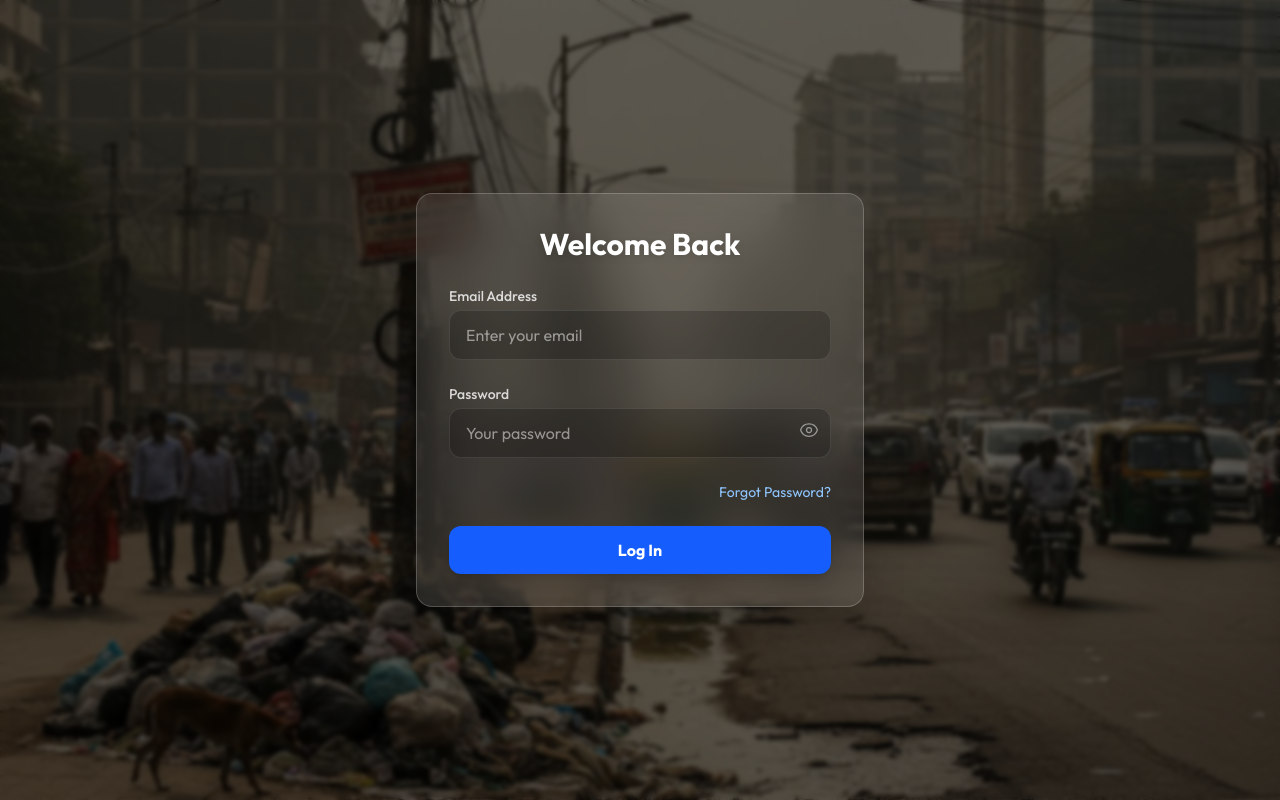
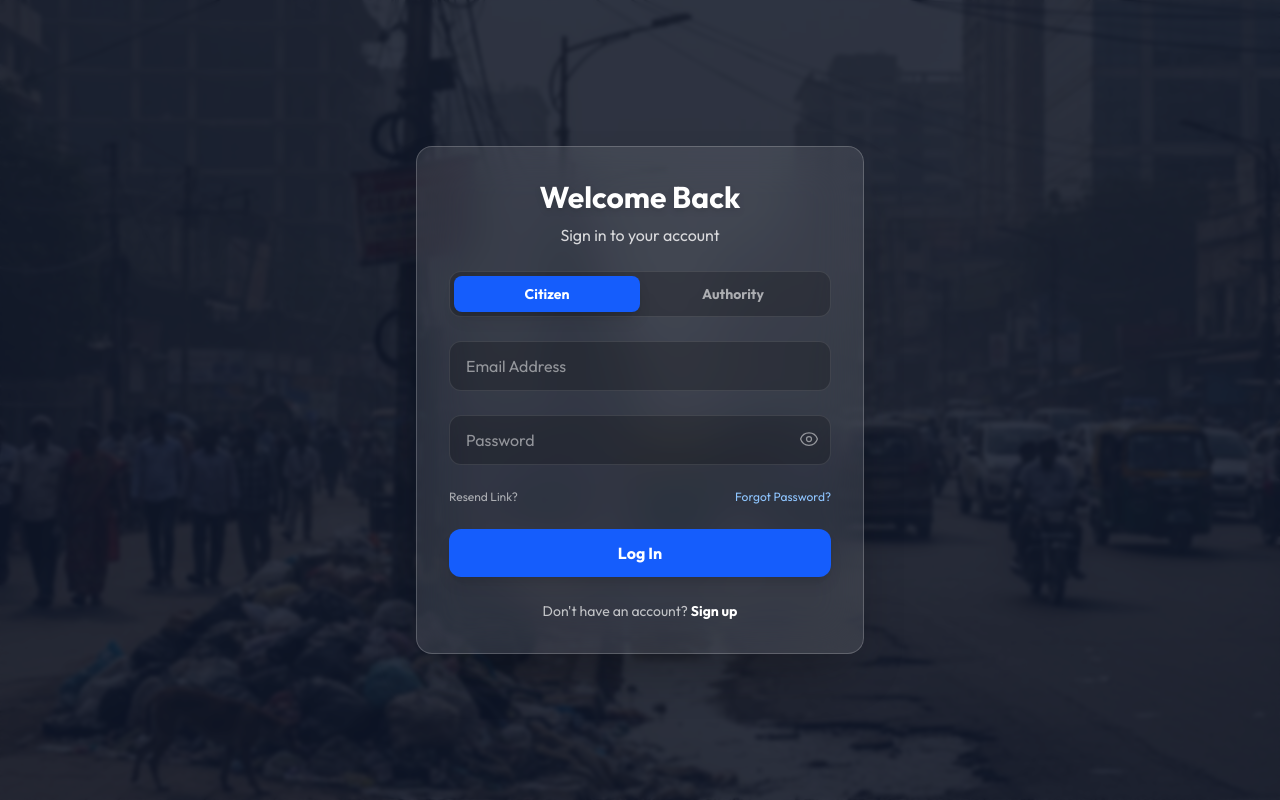
Before and after one commit to rootsatyam/CivicFIx, a Next.js app: page /login in a window 1280 px wide. Built offline with nearby package versions, Linux system fonts and the light colour scheme; no server answers.

Commit message:
Fix issue

```diff
--- a/src/app/login/page.js
+++ b/src/app/login/page.js
@@ -1,6 +1,6 @@
 'use client';
 
-import { useState, useEffect } from 'react';
+import { useState } from 'react';
 import { createBrowserClient } from '@supabase/ssr';
 import { useRouter } from 'next/navigation';
 import Link from 'next/link';
@@ -9,23 +9,18 @@ export default function LoginPage() {
   const [view, setView] = useState('login');
   const [email, setEmail] = useState('');
   const [password, setPassword] = useState('');
-  const [showPassword, setShowPassword] = useState(false); // NEW: Toggle State
+  const [role, setRole] = useState('citizen'); // Visual toggle only
+  const [showPassword, setShowPassword] = useState(false); // NEW: Eye Toggle
 
   const [loading, setLoading] = useState(false);
   const [message, setMessage] = useState(null);
   const [errorMsg, setErrorMsg] = useState(null);
-  const [originUrl, setOriginUrl] = useState('');
   const router = useRouter();
 
   const supabase = createBrowserClient(
     process.env.NEXT_PUBLIC_SUPABASE_URL,
     process.env.NEXT_PUBLIC_SUPABASE_ANON_KEY
   );
-
-  // Get the correct URL (Vercel or Localhost) on load
-  useEffect(() => {
-    setOriginUrl(window.location.origin);
-  }, []);
 
   const handleLogin = async (e) => {
     e.preventDefault();
@@ -47,51 +42,65 @@ export default function LoginPage() {
     }
   };
 
-  const handleResetPassword = async (e) => {
+  const handleResetOrResend = async (e) => {
     e.preventDefault();
     setLoading(true);
+    setMessage(null);
+    setErrorMsg(null);
 
-    // USE THE DYNAMIC ORIGIN URL
-    const { error } = await supabase.auth.resetPasswordForEmail(email, {
-      redirectTo: `${originUrl}/auth/callback?next=/dashboard`,
+    const redirectTo = `${window.location.origin}/auth/callback?next=/dashboard`;
+
+    if (view === 'forgot') {
+        const { error } = await supabase.auth.resetPasswordForEmail(email, { redirectTo });
+        if (error) setErrorMsg(error.message);
+        else setMessage('Reset link sent! Check your email.');
+    } else {
+        // Resend Confirmation
+        const { error } = await supabase.auth.resend({
+            type: 'signup', email, options: { emailRedirectTo: redirectTo }
         });
-
         if (error) setErrorMsg(error.message);
-    else setMessage('Check your email! We sent you a password reset link.');
+        else setMessage('Confirmation email resent!');
+    }
     setLoading(false);
   };
 
   return (
     <div className="min-h-screen flex items-center justify-center p-4 relative">
-      <div className="fixed inset-0 z-0">
-        <img src="/city-issues-bg.jpg" className="w-full h-full object-cover" />
-        <div className="absolute inset-0 bg-black/60 backdrop-blur-[2px]"></div>
+      {/* FIXED BACKGROUND handled by layout.js */}
+      <div className="relative z-10 w-full max-w-md p-8 space-y-6 rounded-2xl shadow-2xl bg-white/10 backdrop-blur-xl border border-white/20">
+
+        <div className="text-center">
+            <h2 className="text-3xl font-bold text-white drop-shadow-md">
+                {view === 'login' ? 'Welcome Back' : view === 'forgot' ? 'Reset Password' : 'Resend Link'}
+            </h2>
+            <p className="text-white/80 mt-2">
+                {view === 'login' ? 'Sign in to your account' : 'Enter your registered email'}
+            </p>
         </div>
 
-      <div className="relative z-10 w-full max-w-md p-8 space-y-6 rounded-2xl shadow-2xl bg-white/10 backdrop-blur-xl border border-white/20">
-        <div className="text-center">
-            <h2 className="text-3xl font-bold text-white drop-shadow-md">{view === 'login' ? 'Welcome Back' : 'Reset Password'}</h2>
+        {message && <div className="bg-green-500/20 border border-green-500/50 p-3 rounded-lg text-center text-white text-sm">{message}</div>}
+        {errorMsg && <div className="bg-red-500/20 border border-red-500/50 p-3 rounded-lg text-center text-white text-sm">{errorMsg}</div>}
+
+        {view === 'login' ? (
+            <>
+                <div className="flex bg-black/20 p-1 rounded-xl border border-white/10">
+                    <button type="button" onClick={() => setRole('citizen')} className={`flex-1 py-2 rounded-lg text-sm font-bold transition-all ${role === 'citizen' ? 'bg-blue-600 text-white shadow-lg' : 'text-white/60 hover:text-white'}`}>Citizen</button>
+                    <button type="button" onClick={() => setRole('authority')} className={`flex-1 py-2 rounded-lg text-sm font-bold transition-all ${role === 'authority' ? 'bg-red-600 text-white shadow-lg' : 'text-white/60 hover:text-white'}`}>Authority</button>
                 </div>
 
-        {message && <div className="bg-green-500/20 border border-green-500/50 p-3 rounded-lg text-center"><p className="text-white text-sm">{message}</p></div>}
-        {errorMsg && <div className="bg-red-500/20 border border-red-500/50 p-3 rounded-lg text-center"><p className="text-white text-sm">{errorMsg}</p></div>}
-
-        {view === 'login' && (
                 <form className="space-y-6" onSubmit={handleLogin}>
                     <div>
-                <label className="block text-sm font-medium text-white/80 mb-1">Email Address</label>
-                <input type="email" required placeholder="Enter your email" value={email} onChange={(e) => setEmail(e.target.value)} className="w-full px-4 py-3 rounded-xl bg-black/20 border border-white/10 text-white placeholder-white/50 focus:outline-none focus:ring-2 focus:ring-blue-400/50" />
+                        <input type="email" required placeholder="Email Address" value={email} onChange={(e) => setEmail(e.target.value)} className="w-full px-4 py-3 rounded-xl bg-black/20 border border-white/10 text-white placeholder-white/50 focus:outline-none focus:ring-2 focus:ring-blue-400/50 transition" />
                     </div>
 
                     <div className="relative">
-                <label className="block text-sm font-medium text-white/80 mb-1">Password</label>
                         <input
-                    type={showPassword ? "text" : "password"} // TOGGLE TYPE
-                    required placeholder="Your password" value={password} onChange={(e) => setPassword(e.target.value)}
-                    className="w-full px-4 py-3 rounded-xl bg-black/20 border border-white/10 text-white placeholder-white/50 focus:outline-none focus:ring-2 focus:ring-blue-400/50 pr-10"
+                            type={showPassword ? "text" : "password"}
+                            required placeholder="Password" value={password} onChange={(e) => setPassword(e.target.value)}
+                            className="w-full px-4 py-3 rounded-xl bg-black/20 border border-white/10 text-white placeholder-white/50 focus:outline-none focus:ring-2 focus:ring-blue-400/50 transition pr-10"
                         />
-                {/* EYE ICON BUTTON */}
-                <button type="button" onClick={() => setShowPassword(!showPassword)} className="absolute right-3 top-9 text-white/50 hover:text-white">
+                        <button type="button" onClick={() => setShowPassword(!showPassword)} className="absolute right-3 top-3.5 text-white/50 hover:text-white">
                             {showPassword ? (
                                 <svg xmlns="http://www.w3.org/2000/svg" fill="none" viewBox="0 0 24 24" strokeWidth={1.5} stroke="currentColor" className="w-5 h-5"><path strokeLinecap="round" strokeLinejoin="round" d="M3.98 8.223A10.477 10.477 0 001.934 12C3.226 16.338 7.244 19.5 12 19.5c.993 0 1.953-.138 2.863-.395M6.228 6.228A10.45 10.45 0 0112 4.5c4.756 0 8.773 3.162 10.065 7.498a10.523 10.523 0 01-4.293 5.774M6.228 6.228L3 3m3.228 3.228l3.65 3.65m7.894 7.894L21 21m-3.228-3.228l-3.65-3.65m0 0a3 3 0 10-4.243-4.243m4.242 4.242L9.88 9.88" /></svg>
                             ) : (
@@ -100,19 +109,33 @@ export default function LoginPage() {
                         </button>
                     </div>
 
-              <div className="flex justify-end"><button type="button" onClick={() => setView('forgot')} className="text-sm text-blue-300 hover:underline">Forgot Password?</button></div>
+                    <div className="flex justify-between mt-1">
+                        <button type="button" onClick={() => setView('resend')} className="text-xs text-white/60 hover:text-white hover:underline">Resend Link?</button>
+                        <button type="button" onClick={() => setView('forgot')} className="text-xs text-blue-300 hover:text-white hover:underline">Forgot Password?</button>
+                    </div>
 
-              <button type="submit" disabled={loading} className="w-full py-3 font-bold text-white bg-blue-600 rounded-xl shadow-lg hover:scale-[1.02] transition disabled:opacity-50">{loading ? 'Logging In...' : 'Log In'}</button>
+                    <button type="submit" disabled={loading} className={`w-full py-3 font-bold text-white rounded-xl shadow-lg hover:scale-[1.02] transition disabled:opacity-50 ${role === 'authority' ? 'bg-red-600' : 'bg-blue-600'}`}>
+                        {loading ? 'Logging In...' : 'Log In'}
+                    </button>
+                </form>
+
+                <div className="text-center">
+                    <p className="text-white/70 text-sm">Don't have an account? <Link href="/signup" className="font-bold text-white hover:underline">Sign up</Link></p>
+                </div>
+            </>
+        ) : (
+            // Forgot / Resend View
+            <form className="space-y-6" onSubmit={handleResetOrResend}>
+                <div>
+                    <input type="email" required placeholder="Email Address" value={email} onChange={(e) => setEmail(e.target.value)} className="w-full px-4 py-3 rounded-xl bg-black/20 border border-white/10 text-white placeholder-white/50 focus:outline-none focus:ring-2 focus:ring-blue-400/50 transition" />
+                </div>
+                <button type="submit" disabled={loading} className="w-full py-3 font-bold text-white bg-purple-600 rounded-xl shadow-lg hover:scale-[1.02] transition disabled:opacity-50">
+                    {loading ? 'Processing...' : (view === 'forgot' ? 'Send Reset Link' : 'Resend Confirmation')}
+                </button>
+                <button type="button" onClick={() => setView('login')} className="w-full py-2 text-sm font-bold text-white/70 hover:text-white">← Back to Login</button>
             </form>
         )}
 
-        {view === 'forgot' && (
-          <form className="space-y-6" onSubmit={handleResetPassword}>
-             <div><label className="block text-sm font-medium text-white/80 mb-1">Email Address</label><input type="email" required placeholder="Enter your email" value={email} onChange={(e) => setEmail(e.target.value)} className="w-full px-4 py-3 rounded-xl bg-black/20 border border-white/10 text-white placeholder-white/50" /></div>
-              <button type="submit" disabled={loading} className="w-full py-3 font-bold text-white bg-purple-600 rounded-xl shadow-lg hover:scale-[1.02] transition disabled:opacity-50">{loading ? 'Sending...' : 'Send Reset Link'}</button>
-              <button type="button" onClick={() => setView('login')} className="w-full py-3 text-sm font-bold text-white/70 hover:text-white">← Back</button>
-          </form>
-        )}
       </div>
     </div>
   );
--- a/src/app/signup/page.js
+++ b/src/app/signup/page.js
@@ -15,7 +15,8 @@ export default function SignUpPage() {
   });
   const [role, setRole] = useState('citizen');
   const [loading, setLoading] = useState(false);
-  const [error, setError] = useState(null); // For validation errors
+  const [showPassword, setShowPassword] = useState(false); // NEW: Eye Toggle
+  const [error, setError] = useState(null);
   const router = useRouter();
 
   const supabase = createBrowserClient(
@@ -25,12 +26,12 @@ export default function SignUpPage() {
 
   const handleChange = (e) => {
     setFormData({ ...formData, [e.target.name]: e.target.value });
-    setError(null); // Clear error when typing
+    setError(null);
   };
 
-  // LOGIC: Indian Mobile Validation
+  // LOGIC: Strict Indian Mobile Validation
   const isValidIndianMobile = (number) => {
-    const regex = /^[6-9]\d{9}$/; // Starts with 6-9, total 10 digits
+    const regex = /^[6-9]\d{9}$/; // Must start with 6,7,8,9 and be 10 digits
     return regex.test(number);
   };
 
@@ -39,27 +40,23 @@ export default function SignUpPage() {
     setLoading(true);
     setError(null);
 
-    // 1. Validate Mobile
+    // 1. Validation Checks
     if (!isValidIndianMobile(formData.mobile)) {
-        setError("Please enter a valid 10-digit Indian mobile number.");
+        setError("Please enter a valid 10-digit Indian mobile number (starting with 6-9).");
         setLoading(false);
         return;
     }
-
-    // 2. Validate Password Length
     if (formData.password.length < 6) {
         setError("Password must be at least 6 characters.");
         setLoading(false);
         return;
     }
 
+    // 2. Sign Up
     const { data, error: authError } = await supabase.auth.signUp({
       email: formData.email,
       password: formData.password,
-      options: {
-        // This ensures the redirect goes to the LIVE site, not localhost
-        emailRedirectTo: `${window.location.origin}/auth/callback`
-      }
+      options: { emailRedirectTo: `${window.location.origin}/auth/callback` }
     });
 
     if (authError) {
@@ -68,24 +65,27 @@ export default function SignUpPage() {
       return;
     }
 
+    // 3. Save Profile
     if (data.user) {
-      // Create Profile
-      await supabase.from('profiles').upsert({
+      const { error: profileError } = await supabase
+        .from('profiles')
+        .upsert({
           id: data.user.id,
           full_name: formData.fullName,
           mobile: formData.mobile,
           username: formData.username,
           role: role === 'authority' ? 'admin' : 'citizen',
           points: 0
-      });
+        });
 
-      // CHECK: If email confirmation is required (session is null)
+      if (profileError) console.error('Error:', profileError);
+
       if (!data.session) {
-          alert("Account created! Please check your email to verify your account before logging in.");
-          router.push('/login');
+        alert("Account created! Please check your email.");
+        router.push('/login');
       } else {
-          if (role === 'authority') router.push('/admin');
-          else router.push('/dashboard');
+        if (role === 'authority') router.push('/admin');
+        else router.push('/dashboard');
       }
     }
     setLoading(false);
@@ -93,59 +93,66 @@ export default function SignUpPage() {
 
   return (
     <div className="min-h-screen flex items-center justify-center p-4 relative">
-      <div className="fixed inset-0 z-0">
-        <img src="/city-issues-bg.jpg" className="w-full h-full object-cover" />
-        <div className="absolute inset-0 bg-black/60 backdrop-blur-[2px]"></div>
-      </div>
+      {/* FIXED BACKGROUND handled by layout.js, just overlay here */}
+      <div className="relative z-10 w-full max-w-md p-8 space-y-6 rounded-2xl shadow-2xl bg-white/10 backdrop-blur-xl border border-white/20">
 
-      <div className="relative z-10 w-full max-w-md p-8 space-y-6 rounded-2xl shadow-2xl bg-white/10 backdrop-blur-xl border border-white/20">
         <div className="text-center mb-4">
           <h2 className="text-3xl font-bold text-white drop-shadow-md">Join CivicFix</h2>
-          <p className="text-white/80 mt-2">Create your citizen profile</p>
+          <p className="text-white/80 mt-2">Create your account</p>
         </div>
 
         {/* Role Toggle */}
         <div className="flex bg-black/20 p-1 rounded-xl border border-white/10">
-            <button type="button" onClick={() => setRole('citizen')} className={`flex-1 py-2 rounded-lg text-sm font-bold transition-all ${role === 'citizen' ? 'bg-blue-600 text-white shadow-lg' : 'text-white/60'}`}>Citizen</button>
-            <button type="button" onClick={() => setRole('authority')} className={`flex-1 py-2 rounded-lg text-sm font-bold transition-all ${role === 'authority' ? 'bg-red-600 text-white shadow-lg' : 'text-white/60'}`}>Authority</button>
+            <button type="button" onClick={() => setRole('citizen')} className={`flex-1 py-2 rounded-lg text-sm font-bold transition-all ${role === 'citizen' ? 'bg-blue-600 text-white shadow-lg' : 'text-white/60 hover:text-white'}`}>Citizen</button>
+            <button type="button" onClick={() => setRole('authority')} className={`flex-1 py-2 rounded-lg text-sm font-bold transition-all ${role === 'authority' ? 'bg-red-600 text-white shadow-lg' : 'text-white/60 hover:text-white'}`}>Authority</button>
         </div>
 
-        {/* Error Message Box */}
-        {error && (
-            <div className="bg-red-500/20 border border-red-500/50 p-3 rounded-lg text-center">
-                <p className="text-white text-sm font-medium">{error}</p>
-            </div>
-        )}
+        {error && <div className="bg-red-500/20 border border-red-500/50 p-3 rounded-lg text-center text-white text-sm">{error}</div>}
 
         <form onSubmit={handleSignUp} className="space-y-4">
-          {[
-            { name: 'fullName', placeholder: 'Full Name', type: 'text' },
-            { name: 'username', placeholder: 'Choose Username', type: 'text' },
-            { name: 'mobile', placeholder: 'Mobile Number (10 digits)', type: 'tel' },
-            { name: 'email', placeholder: 'Email Address', type: 'email' },
-            { name: 'password', placeholder: 'Password', type: 'password' }
-          ].map((field) => (
-            <div key={field.name}>
-                <input
-                    name={field.name}
-                    type={field.type}
-                    placeholder={field.placeholder}
-                    required
-                    maxLength={field.name === 'mobile' ? 10 : 50}
-                    onChange={handleChange}
-                    className="w-full px-4 py-3 rounded-xl bg-black/20 border border-white/10 text-white placeholder-white/50 focus:outline-none focus:ring-2 focus:ring-blue-400/50 transition"
-                />
-            </div>
+          {/* Standard Inputs */}
+          {['fullName', 'username'].map((key) => (
+             <div key={key}>
+                <input name={key} type="text" placeholder={key === 'fullName' ? 'Full Name' : 'Choose Username'} required onChange={handleChange} className="w-full px-4 py-3 rounded-xl bg-black/20 border border-white/10 text-white placeholder-white/50 focus:outline-none focus:ring-2 focus:ring-blue-400/50 transition" />
+             </div>
           ))}
 
+          {/* Mobile Input */}
+          <div>
+             <input name="mobile" type="tel" placeholder="Mobile Number (10 digits)" maxLength={10} required onChange={handleChange} className="w-full px-4 py-3 rounded-xl bg-black/20 border border-white/10 text-white placeholder-white/50 focus:outline-none focus:ring-2 focus:ring-blue-400/50 transition" />
+          </div>
+
+          {/* Email Input */}
+          <div>
+             <input name="email" type="email" placeholder="Email Address" required onChange={handleChange} className="w-full px-4 py-3 rounded-xl bg-black/20 border border-white/10 text-white placeholder-white/50 focus:outline-none focus:ring-2 focus:ring-blue-400/50 transition" />
+          </div>
+
+          {/* Password Input with EYE ICON */}
+          <div className="relative">
+            <input
+                name="password"
+                type={showPassword ? "text" : "password"}
+                placeholder="Password" required onChange={handleChange}
+                className="w-full px-4 py-3 rounded-xl bg-black/20 border border-white/10 text-white placeholder-white/50 focus:outline-none focus:ring-2 focus:ring-blue-400/50 transition pr-10"
+            />
+            <button type="button" onClick={() => setShowPassword(!showPassword)} className="absolute right-3 top-3.5 text-white/50 hover:text-white">
+                {showPassword ? (
+                    <svg xmlns="http://www.w3.org/2000/svg" fill="none" viewBox="0 0 24 24" strokeWidth={1.5} stroke="currentColor" className="w-5 h-5"><path strokeLinecap="round" strokeLinejoin="round" d="M3.98 8.223A10.477 10.477 0 001.934 12C3.226 16.338 7.244 19.5 12 19.5c.993 0 1.953-.138 2.863-.395M6.228 6.228A10.45 10.45 0 0112 4.5c4.756 0 8.773 3.162 10.065 7.498a10.523 10.523 0 01-4.293 5.774M6.228 6.228L3 3m3.228 3.228l3.65 3.65m7.894 7.894L21 21m-3.228-3.228l-3.65-3.65m0 0a3 3 0 10-4.243-4.243m4.242 4.242L9.88 9.88" /></svg>
+                ) : (
+                    <svg xmlns="http://www.w3.org/2000/svg" fill="none" viewBox="0 0 24 24" strokeWidth={1.5} stroke="currentColor" className="w-5 h-5"><path strokeLinecap="round" strokeLinejoin="round" d="M2.036 12.322a1.012 1.012 0 010-.639C3.423 7.51 7.36 4.5 12 4.5c4.638 0 8.573 3.007 9.963 7.178.07.207.07.431 0 .639C20.577 16.49 16.64 19.5 12 19.5c-4.638 0-8.573-3.007-9.963-7.178z" /><path strokeLinecap="round" strokeLinejoin="round" d="M15 12a3 3 0 11-6 0 3 3 0 016 0z" /></svg>
+                )}
+            </button>
+          </div>
+
           <button type="submit" disabled={loading} className={`w-full py-3 text-lg font-bold text-white rounded-xl shadow-lg hover:scale-[1.02] transition transform disabled:opacity-50 ${role === 'authority' ? 'bg-red-600' : 'bg-blue-600'}`}>
-            {loading ? 'Processing...' : 'Sign Up'}
+            {loading ? 'Creating...' : 'Sign Up'}
           </button>
         </form>
 
         <div className="text-center">
           <p className="text-white/70 text-sm">Already have an account? <Link href="/login" className="font-bold text-white hover:underline">Log In</Link></p>
         </div>
+
       </div>
     </div>
   );
```
Lines whose indentation alone changed are shown as unchanged.
